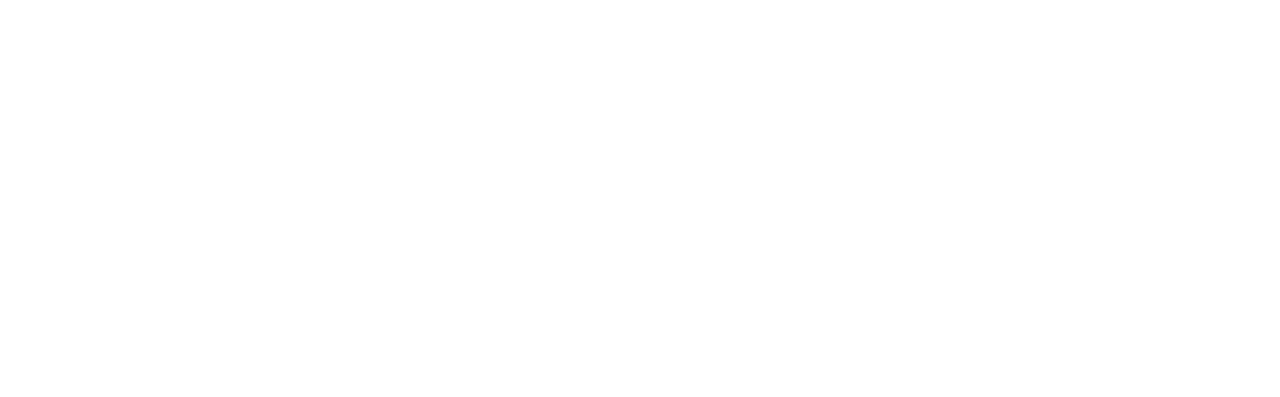
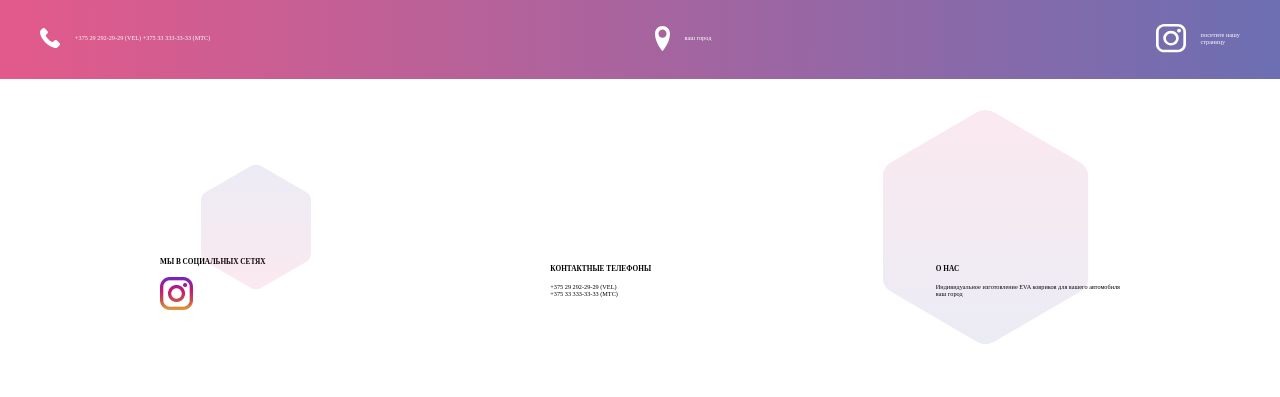
Before and after one commit to Le5ya/Evarug, a plain HTML site: page index.html in a window 1280 px wide. Drawn offline with Linux system fonts and the light colour scheme.

Commit message:
create: header,footer

```diff
--- a/css/style.css
+++ b/css/style.css
@@ -0,0 +1,93 @@
+html,
+body {
+  font-size: 62.5%;
+}
+
+img {
+  width: 100%;
+  height: 100%;
+  object-fit: contain;
+}
+ul {
+  padding-left: 0;
+}
+ul > li {
+  list-style: none;
+}
+.container {
+  width: 120rem;
+  margin: 0 auto;
+}
+.header {
+  background: linear-gradient(
+    269.91deg,
+    rgba(46, 49, 146, 0.7) 0%,
+    rgba(212, 20, 90, 0.7) 98.16%
+  );
+  padding-top: 2.3rem;
+  padding-bottom: 2.6rem;
+  color: #fff;
+}
+.header__telephone-img {
+  width: 2rem;
+  height: 2rem;
+}
+.header__maps-img {
+  width: 1.5rem;
+  height: 2.5rem;
+}
+.header__inst-img {
+  width: 3rem;
+  height: 3rem;
+}
+.header__wrap {
+  display: flex;
+  justify-content: space-between;
+  align-items: center;
+}
+.header__telephone,
+.header__maps,
+.header__inst {
+  display: flex;
+  align-items: center;
+}
+.header__telephone-img,
+.header__maps-img,
+.header__inst-img {
+  margin-right: 1.5rem;
+}
+.footer {
+  position: relative;
+}
+.footer__wrap {
+  display: flex;
+  justify-content: space-between;
+  align-items: center;
+  padding-left: 12rem;
+  padding-right: 12rem;
+  padding-top: 17.2rem;
+  padding-bottom: 8.4rem;
+}
+.footer__inst-img {
+  width: 3.3rem;
+  height: 3.3rem;
+}
+.footer__header {
+  margin-bottom: 1rem;
+}
+.footer__decor-1 {
+  position: absolute;
+  left: 20%;
+  top: 47%;
+  transform: translate(-50%, -50%);
+  width: 11rem;
+  height: 12.5rem;
+}
+.footer__decor-2 {
+  position: absolute;
+  width: 23.3rem;
+  height: 23.4rem;
+  left: 77%;
+  top: 47%;
+  transform: translate(-50%, -50%);
+}
--- a/index.html
+++ b/index.html
@@ -4,9 +4,77 @@
   <meta charset="UTF-8">
   <meta http-equiv="X-UA-Compatible" content="IE=edge">
   <meta name="viewport" content="width=device-width, initial-scale=1.0">
+  <link rel="stylesheet" href="css/normalize.css">
+  <link rel="stylesheet" href="css/style.css">
   <title>Evarug в твоём городе</title>
 </head>
 <body>
+  <div class="header">
+    <div class="container">
+      <div class="header__wrap">
+        <div class="header__telephone">
+          <div class="header__telephone-img">
+            <img src="img/phone.svg" alt="icon:phone"></div>
+            <div class="header__telephone-text">
+              <span>+375 29 292-29-29 (VEL)</span>
+              <span>+375 33 333-33-33 (МТС)</span>
+            </div>
+        </div>
+        <!-- .header__telephone -->
+        <div class="header__maps">
+          <div class="header__maps-img">
+            <img src="img/map.svg" alt="icon:map">
+          </div>
+          <span>ваш город</span>
+        </div>
+        <!-- /.header__maps -->
+        <div class="header__inst">
+          <div class="header__inst-img">
+            <img src="img/insta.svg" alt="icon:insta">
+          </div>
+         <span>посетите нашу<br>страницу</span>
+        </div>
 
+        <!-- /.header__inst -->
+      </div>
+      <!--.header__wrap  -->
+    </div>
+    <!-- .container -->
+  </div>
+  <!-- .header -->
+  <div class="footer">
+    <div class="container">
+      <div class="footer__wrap">
+        <div class="footer__inst">
+          <h3 class="footer__header">МЫ В СОЦИАЛЬНЫХ СЕТЯХ</h3>
+            <div class="footer__inst-img">
+              <img src="img/insta.png" alt="icon:inst">
+            </div>
+        </div>
+        <div class="footer__telephone">
+          <h3 class="footer__header">КОНТАКТНЫЕ ТЕЛЕФОНЫ</h3>
+          <ul>
+            <li>+375 29 292-29-29 (VEL)</li>
+            <li>+375 33 333-33-33 (МТС)</li>
+          </ul>
+        </div>
+        <div class="footer__adress">
+          <h3 class="footer__header">О НАС</h3>
+
+          <ul>
+            <li>Индивидуальное изготовление EVA ковриков для вашего автомобиля</li>
+            <li>ваш город</li>
+          </ul>
+        </div>
+        <div class="footer__decor-1">
+          <img src="img/decor-1.svg" alt="">
+        </div>
+        <div class="footer__decor-2">
+          <img src="img/decor-2.svg" alt="">
+        </div>
+      </div>
+    </div>
+  </div>
+  <!-- /.footer -->
 </body>
 </html>
```
Also changed, not shown: img/decor-1.svg (added), img/decor-2.svg (added), img/footer-insta.svg (added), img/insta.png (added), img/insta.svg (added), img/map.svg (added), img/phone.svg (added).
